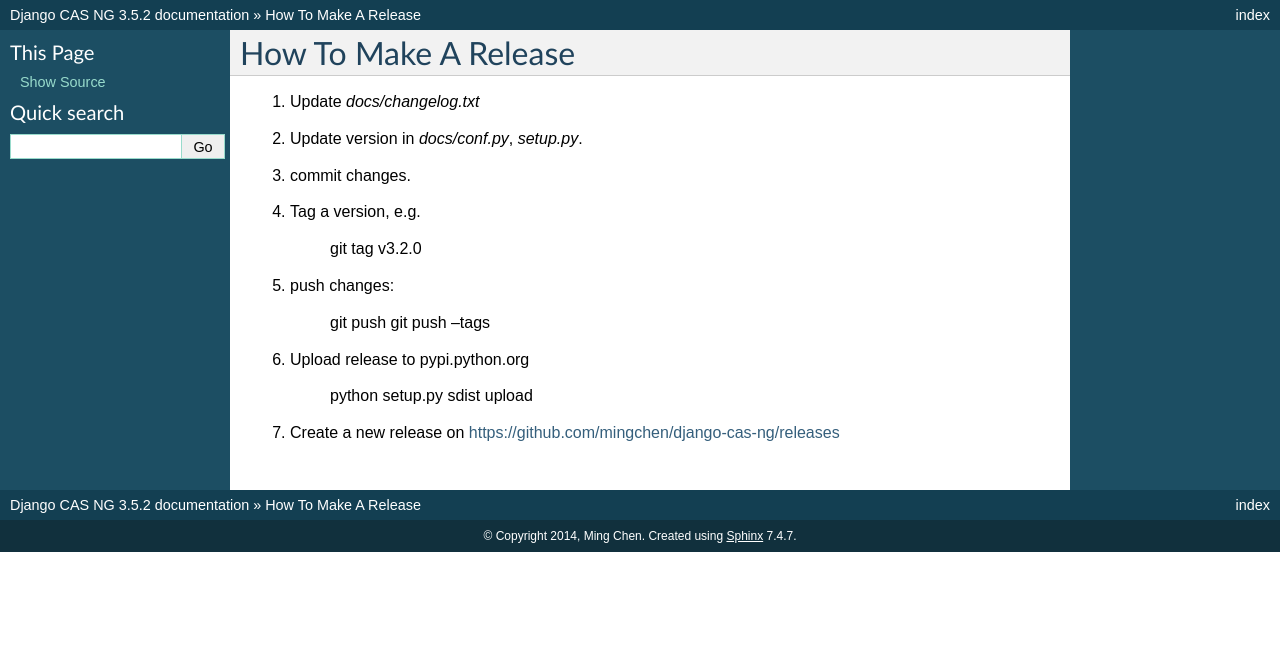
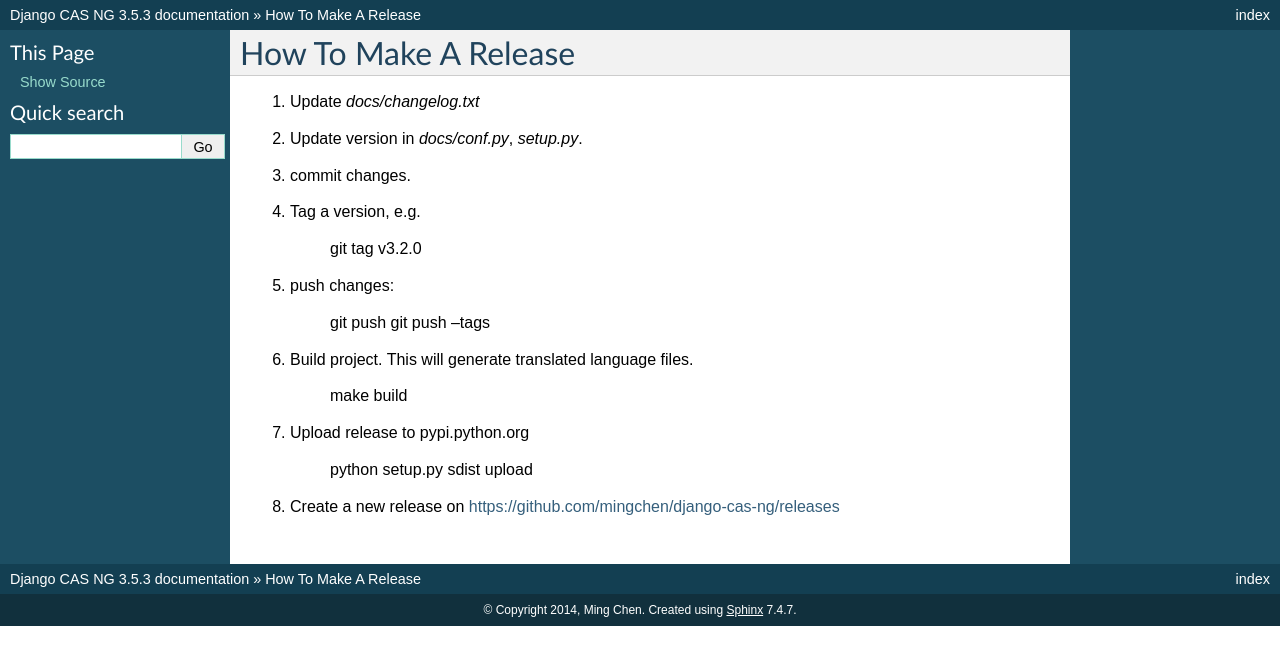
Before and after one commit to django-cas-ng/django-cas-ng, a Sphinx documentation site: the page built from docs/release-howto.rst, in a window 1280 px wide. Shown: the top 665 px of the page. Built offline with Sphinx 7.4.7, drawn with Linux system fonts in a browser that asks for light colours.

Commit message:
Fix #73: Add translation mo files into release build

```diff
--- a/docs/changelog.rst
+++ b/docs/changelog.rst
@@ -5,6 +5,11 @@ Changelog
 Listed are the high-level, notable changes for each django-cas-ng release.
 Backwards incompatible changes or other upgrade issues are also described
 here. For additional detail, read the complete `commit history`_.
+
+**django-cas-ng 3.5.3** ``[2015-11-20]``
+
+* Add translation mo files into release build.
+
 
 **django-cas-ng 3.5.2** ``[2015-11-19]``
 
--- a/docs/conf.py
+++ b/docs/conf.py
@@ -54,7 +54,7 @@ copyright = '2014, Ming Chen'
 # The short X.Y version.
 version = '3.5'
 # The full version, including alpha/beta/rc tags.
-release = '3.5.2'
+release = '3.5.3'
 
 # The language for content autogenerated by Sphinx. Refer to documentation
 # for a list of supported languages.
--- a/docs/release-howto.rst
+++ b/docs/release-howto.rst
@@ -14,8 +14,12 @@ How To Make A Release
     git push
     git push --tags
 
-6. Upload release to pypi.python.org
+6. Build project. This will generate translated language files.
+
+    make build
+
+7. Upload release to pypi.python.org
 
     python setup.py sdist upload
 
-7. Create a new release on https://github.com/mingchen/django-cas-ng/releases
+8. Create a new release on https://github.com/mingchen/django-cas-ng/releases
--- a/setup.py
+++ b/setup.py
@@ -37,7 +37,7 @@ setup(
     url='https://github.com/mingchen/django-cas-ng',
     #bugtrack_url='https://github.com/mingchen/django-cas-ng/issues',  # not support this key
     download_url ='https://github.com/mingchen/django-cas-ng/releases',
-    version='3.5.2',
+    version='3.5.3',
     install_requires=['Django >= 1.5', 'python-cas==1.1.0'],
     zip_safe=False,  # dot not package as egg or django will not found management commands
 )
```
Also changed, not shown: 1 other file.
